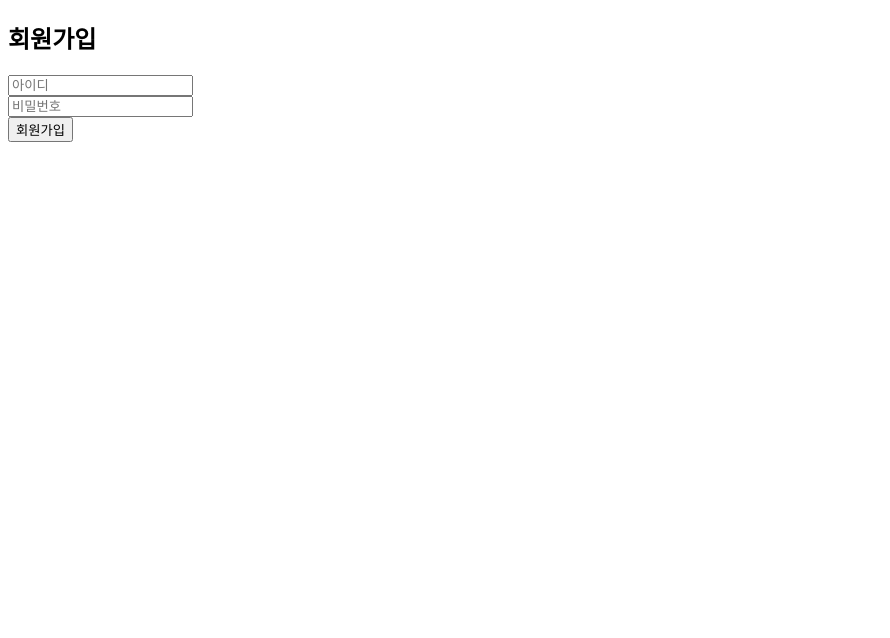
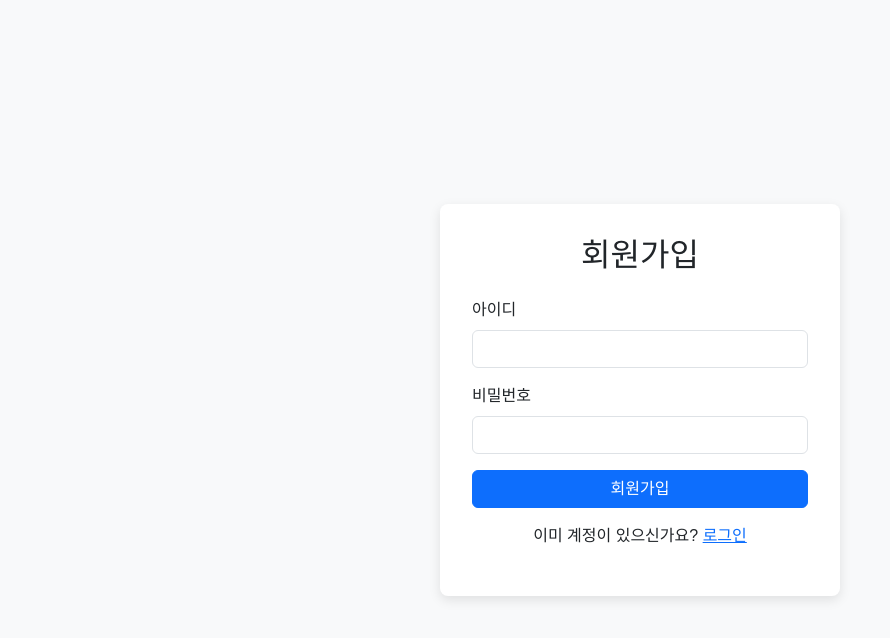
Before and after one commit to jiyoung974/web_system_design, a plain HTML site: page login/signup.html in a window 1280 px wide. Shown: the whole page, without its empty margins (0-890 px from the left). Drawn offline with nearby package versions, Linux system fonts and the light colour scheme.

Commit message:
회원가입

```diff
--- a/login/signup.html
+++ b/login/signup.html
@@ -1,26 +1,59 @@
+<!-- signup.html -->
 <!DOCTYPE html>
 <html lang="ko">
 <head>
   <meta charset="UTF-8" />
   <title>회원가입</title>
+  <link href="https://cdn.jsdelivr.net/npm/bootstrap@5.3.2/dist/css/bootstrap.min.css" rel="stylesheet" />
+  <style>
+    body {
+      display: flex;
+      align-items: center;
+      justify-content: center;
+      height: 100vh;
+      background-color: #f8f9fa;
+      font-family: 'Source Sans Pro', sans-serif;
+    }
+    .signup-box {
+      background-color: white;
+      padding: 2rem;
+      border-radius: 8px;
+      box-shadow: 0px 4px 12px rgba(0, 0, 0, 0.1);
+      width: 100%;
+      max-width: 400px;
+    }
+  </style>
 </head>
 <body>
-  <h2>회원가입</h2>
-  <form onsubmit="register(event)">
-    <input type="text" id="newId" placeholder="아이디" required><br>
-    <input type="password" id="newPw" placeholder="비밀번호" required><br>
-    <button type="submit">회원가입</button>
-  </form>
+  <div class="signup-box">
+    <h2 class="mb-4 text-center">회원가입</h2>
+    <form onsubmit="register(event)">
+      <div class="mb-3">
+        <label for="newId" class="form-label">아이디</label>
+        <input type="text" class="form-control" id="newId" required />
+      </div>
+      <div class="mb-3">
+        <label for="newPw" class="form-label">비밀번호</label>
+        <input type="password" class="form-control" id="newPw" required />
+      </div>
+      <div class="d-grid">
+        <button type="submit" class="btn btn-primary">회원가입</button>
+      </div>
+    </form>
+    <p class="mt-3 text-center">
+      이미 계정이 있으신가요? <a href="login.html">로그인</a>
+    </p>
+  </div>
 
   <script>
     function register(e) {
       e.preventDefault();
-      const id = document.getElementById('newId').value;
-      const pw = document.getElementById('newPw').value;
-      localStorage.setItem('userId', id);
-      localStorage.setItem('userPw', pw);
-      alert('회원가입 완료!');
-      window.location.href = 'login.html';
+      const id = document.getElementById("newId").value;
+      const pw = document.getElementById("newPw").value;
+      localStorage.setItem("userId", id);
+      localStorage.setItem("userPw", pw);
+      alert("회원가입 완료! 로그인 페이지로 이동합니다.");
+      window.location.href = "login.html";
     }
   </script>
 </body>
```
